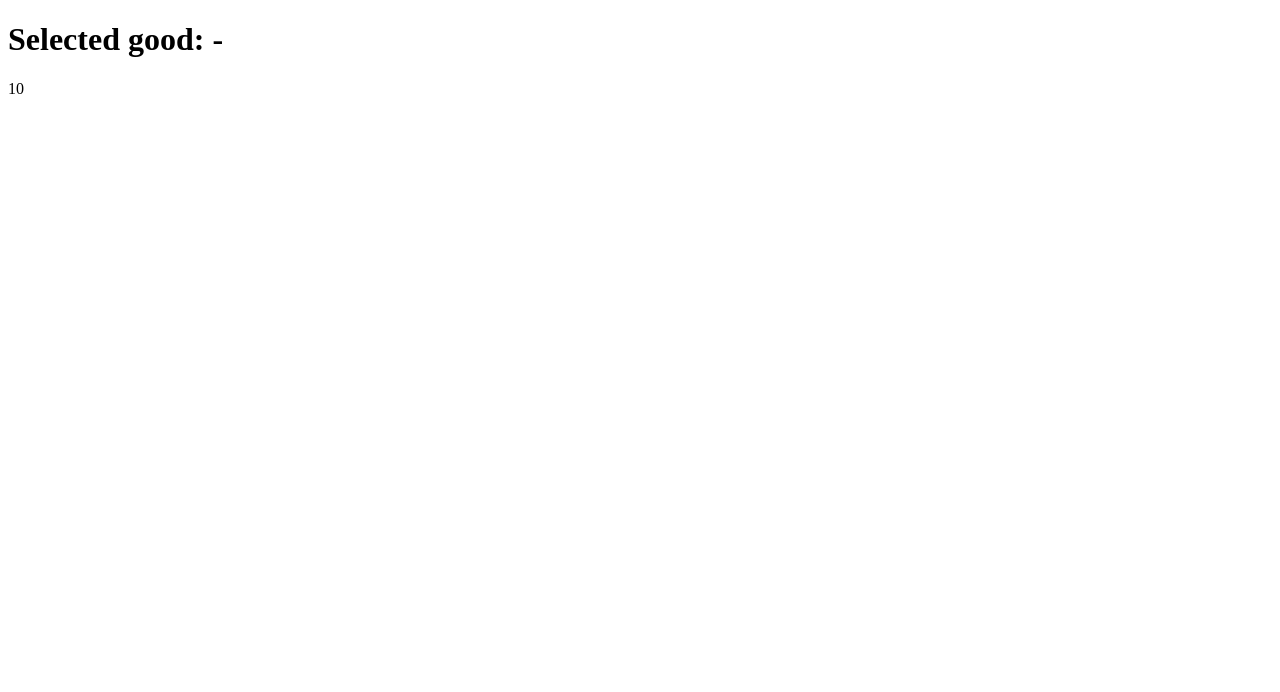
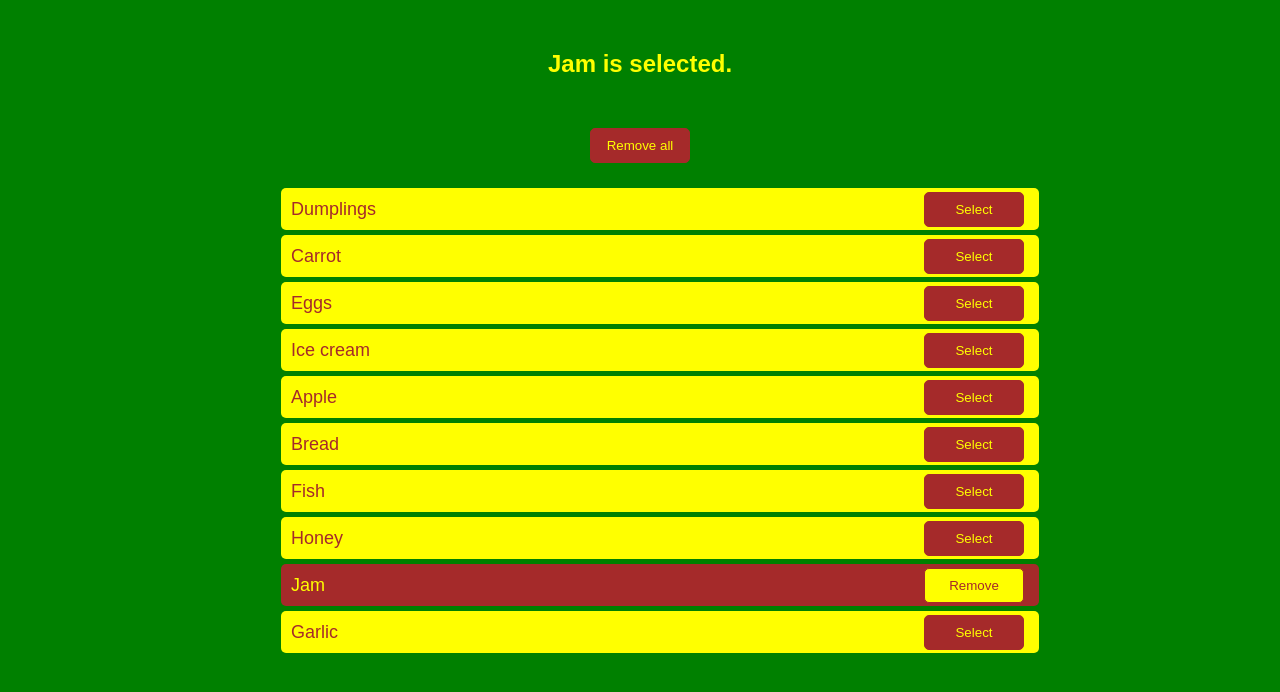
Before and after one commit to mate-academy/react_goods-selector, a React (Create React App) app: page / in a window 1280 px wide. Shown: the top 692 px of the page. Built offline with nearby package versions, Linux system fonts and the light colour scheme.

Commit message:
Solution

```diff
--- a/package.json
+++ b/package.json
@@ -8,6 +8,7 @@
   "dependencies": {
     "@cypress/react": "^5.12.4",
     "bulma": "^0.9.3",
+    "classnames": "^2.3.1",
     "react": "^17.0.2",
     "react-dom": "^17.0.2",
     "react-scripts": "^4.0.3"
@@ -17,7 +18,7 @@
     "@mate-academy/cypress-tools": "^1.0.4",
     "@mate-academy/eslint-config-react": "*",
     "@mate-academy/eslint-config-react-typescript": "*",
-    "@mate-academy/scripts": "^1.2.1",
+    "@mate-academy/scripts": "^1.2.3",
     "@mate-academy/students-ts-config": "*",
     "@mate-academy/stylelint-config": "*",
     "@types/node": "^17.0.23",
--- a/src/App.scss
+++ b/src/App.scss
@@ -1 +1,76 @@
-// styles go here
+* {
+  margin: 0;
+  font-family: Arial, Helvetica, sans-serif;
+}
+
+body {
+  background-color: green;
+  font-size: 18px;
+}
+
+.app {
+  display: flex;
+  flex-direction: column;
+  align-items: center;
+
+  &__title {
+    padding: 50px 0;
+    font-size: x-large;
+    color: yellow;
+  }
+}
+
+.button {
+  margin: auto 5px;
+  width: 100px;
+  height: 35px;
+  background-color: brown;
+  color: yellow;
+  border: 1px solid brown;
+  border-radius: 5px;
+  transition: 0.3s;
+
+  &__removeAll {
+    visibility: hidden;
+  }
+
+  &:hover {
+    background-color: yellow;
+    color: brown;
+    border: 2px solid brown;
+  }
+
+  &__selected {
+    background-color: yellow;
+    border: 1px solid brown;
+    color: brown;
+
+    &:hover {
+      background-color: brown;
+      color: gold;
+      border-color: gold;
+    }
+  }
+}
+
+.list {
+  padding-top: 20px;
+  width: 60%;
+
+  &__item {
+    margin: 5px;
+    padding: 0 10px;
+    display: flex;
+    justify-content: space-between;
+    background-color: yellow;
+    height: 42px;
+    line-height: 42px;
+    color: brown;
+    border-radius: 5px;
+
+    &__selected {
+      background-color: brown;
+      color: yellow;
+    }
+  }
+}
--- a/src/App.tsx
+++ b/src/App.tsx
@@ -1,4 +1,5 @@
 import React from 'react';
+import classNames from 'classnames';
 import './App.scss';
 
 const goodsFromServer: string[] = [
@@ -14,11 +15,98 @@ const goodsFromServer: string[] = [
   'Garlic',
 ];
 
-const App: React.FC = () => (
-  <div className="App">
-    <h1>Selected good: -</h1>
-    {goodsFromServer.length}
-  </div>
-);
+type State = {
+  selectedGoods: string[];
+};
 
-export default App;
+export class App extends React.Component<{}, State> {
+  state = {
+    selectedGoods: ['Jam'],
+  };
+
+  selectGood = (good: string) => {
+    this.setState((prevState) => ({
+      selectedGoods: [...prevState.selectedGoods, good],
+    }));
+  };
+
+  removeGood = (good: string) => {
+    this.setState((prevState) => ({
+      selectedGoods: prevState.selectedGoods.filter(item => item !== good),
+    }));
+  };
+
+  removeAllGoods = () => {
+    this.setState({ selectedGoods: [] });
+  };
+
+  goodsList = () => {
+    const { selectedGoods } = this.state;
+
+    switch (selectedGoods.length) {
+      case 0:
+        return 'No goods selected.';
+
+      case 1:
+        return `${selectedGoods} is selected.`;
+
+      case goodsFromServer.length:
+        return 'All goods are selected.';
+
+      default:
+        return `${selectedGoods.slice(0, -1).join(', ')}
+            and ${selectedGoods.slice(-1)} are selected.`;
+    }
+  };
+
+  render() {
+    return (
+      <div className="app">
+        <h1 className="app__title">{this.goodsList()}</h1>
+        <button
+          className={classNames(
+            'app__button',
+            'button',
+            { button__removeAll: !this.state.selectedGoods[0] },
+          )}
+          type="button"
+          onClick={this.removeAllGoods}
+        >
+          Remove all
+        </button>
+
+        <ul className="list">
+          {goodsFromServer.map(good => {
+            const isSelected = this.state.selectedGoods.includes(good);
+
+            return (
+              <li
+                key={good}
+                className={classNames(
+                  'list__item',
+                  { list__item__selected: isSelected },
+                )}
+              >
+                {good}
+                <button
+                  className={classNames(
+                    'button',
+                    { button__selected: isSelected },
+                  )}
+                  type="button"
+                  onClick={() => {
+                    return isSelected
+                      ? this.removeGood(good)
+                      : this.selectGood(good);
+                  }}
+                >
+                  {isSelected ? 'Remove' : 'Select'}
+                </button>
+              </li>
+            );
+          })}
+        </ul>
+      </div>
+    );
+  }
+}
--- a/src/index.tsx
+++ b/src/index.tsx
@@ -1,5 +1,5 @@
 import ReactDOM from 'react-dom';
-import App from './App';
+import { App } from './App';
 
 ReactDOM.render(
   <App />,
```
Also changed, not shown: 2 other files (tests, documents, lock files or other folders).
